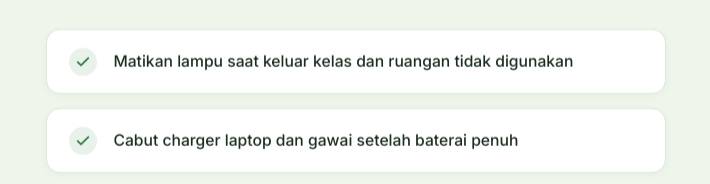
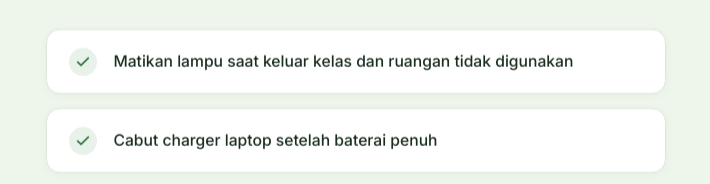
Before and after one commit to khaliqadlu/KitaPeduli.Project, a plain HTML site: page index.html in a window 1280 px wide. Shown: the part 1520-1704 px from the top of the page, without its empty margins (284-994 px from the left). Drawn offline with nearby package versions, Linux system fonts and the light colour scheme.

Commit message:
Update index.html

```diff
--- a/index.html
+++ b/index.html
@@ -123,7 +123,7 @@
                 <polyline points="20 6 9 17 4 12"></polyline>
               </svg>
             </span>
-            <span class="tip-text">Cabut charger laptop dan gawai setelah baterai penuh</span>
+            <span class="tip-text">Cabut charger laptop setelah baterai penuh</span>
           </li>
           <li class="fade-up">
             <span class="tip-check">
```
